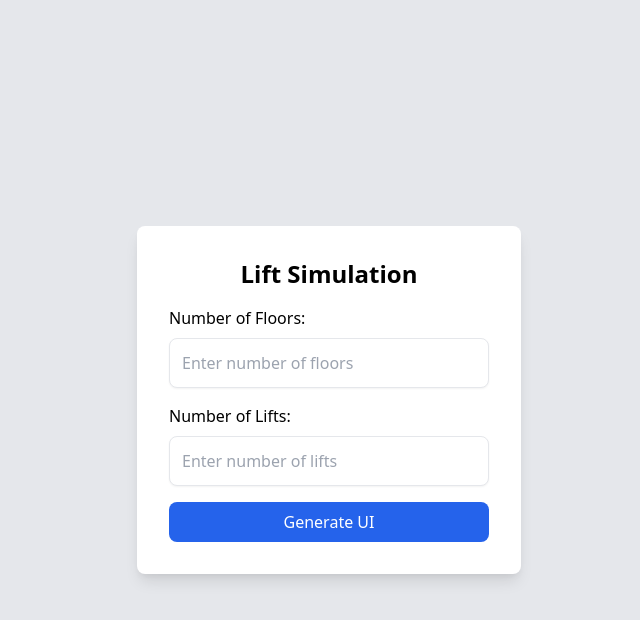
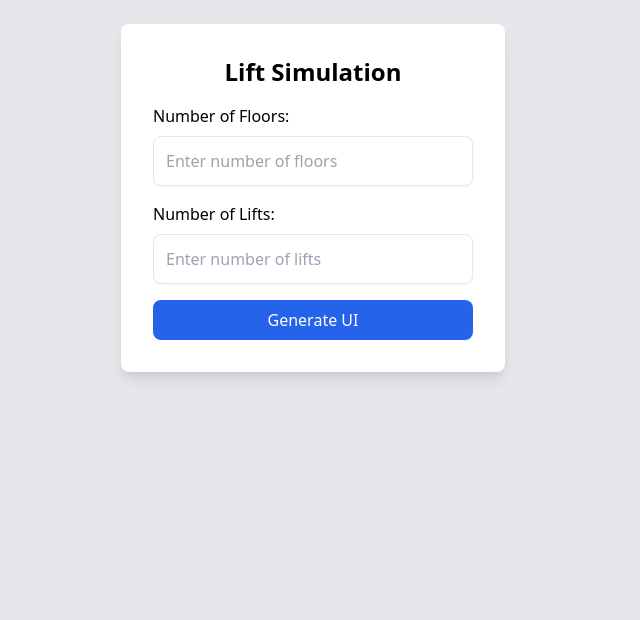
Before and after one commit to kalashpatil33/Lift-Simulation, a plain HTML site: page index.html in a window 1280 px wide. Shown: the whole page, without its empty margins (311-951 px from the left). Drawn offline with nearby package versions, Linux system fonts and the light colour scheme.

Commit message:
Updated index.html

```diff
--- a/index.html
+++ b/index.html
@@ -122,8 +122,8 @@
         }
     </style>
 </head>
-<body class="bg-gray-200 p-6 flex items-center justify-center min-h-screen">
-    <div class="controls bg-white p-8 rounded-lg shadow-lg max-w-sm w-full">
+<body class="bg-gray-200 p-6 flex flex-col md:flex-row md:items-start justify-center min-h-screen">
+    <div class="controls bg-white p-8 rounded-lg shadow-lg max-w-sm w-full md:mr-8">
         <h1 class="text-2xl font-semibold mb-4 text-center">Lift Simulation</h1>
         <label for="floors" class="block mb-2 font-medium">Number of Floors:</label>
         <input
@@ -146,7 +146,7 @@
         </button>
     </div>
 
-    <div id="lift-system" class="lift-system flex flex-col-reverse items-start mt-8"></div>
+    <div id="lift-system" class="lift-system flex flex-wrap md:flex-col-reverse items-start mt-8 md:mt-0"></div>
 
     <script src="app.js"></script>
 </body>
```
